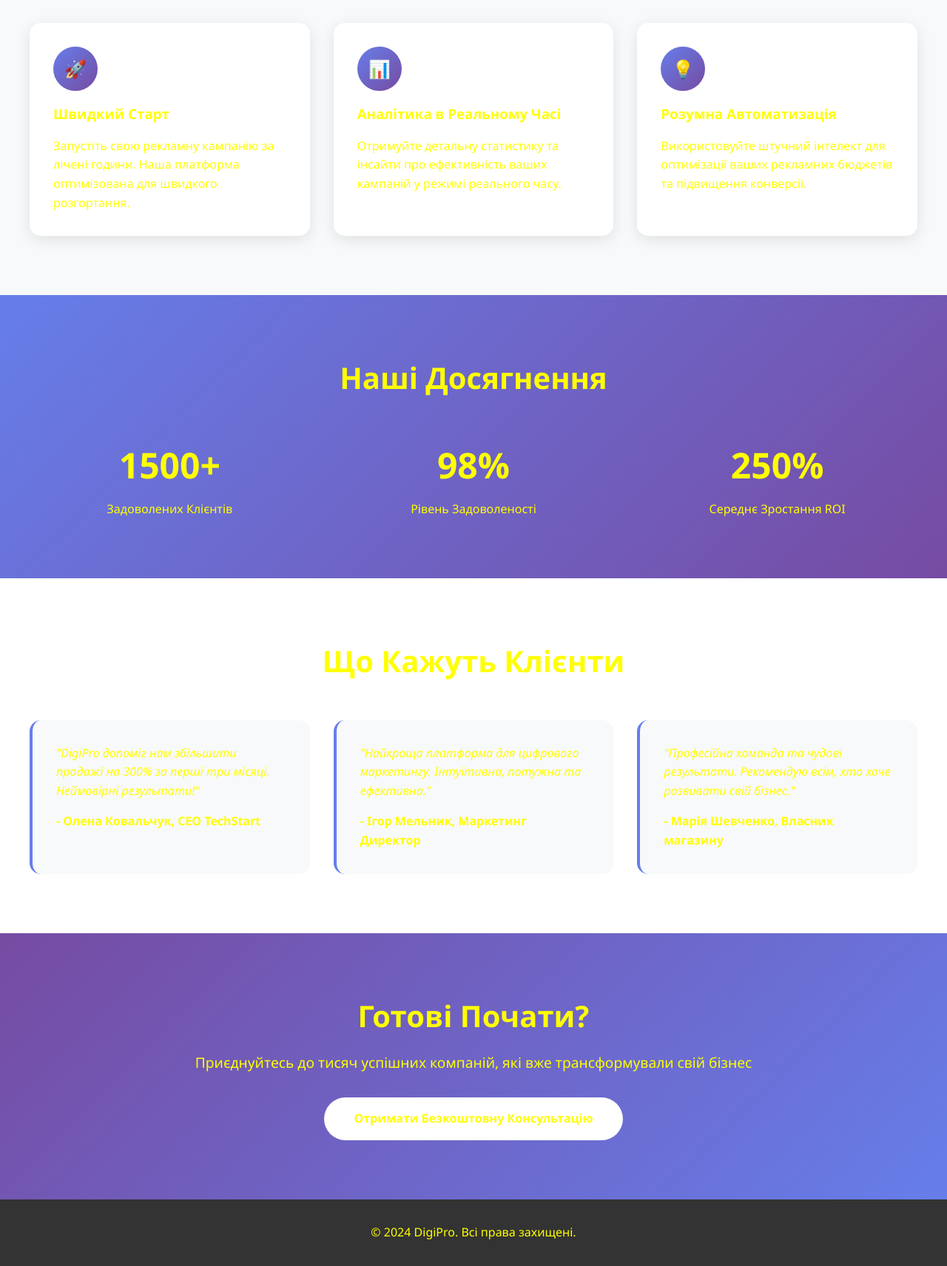
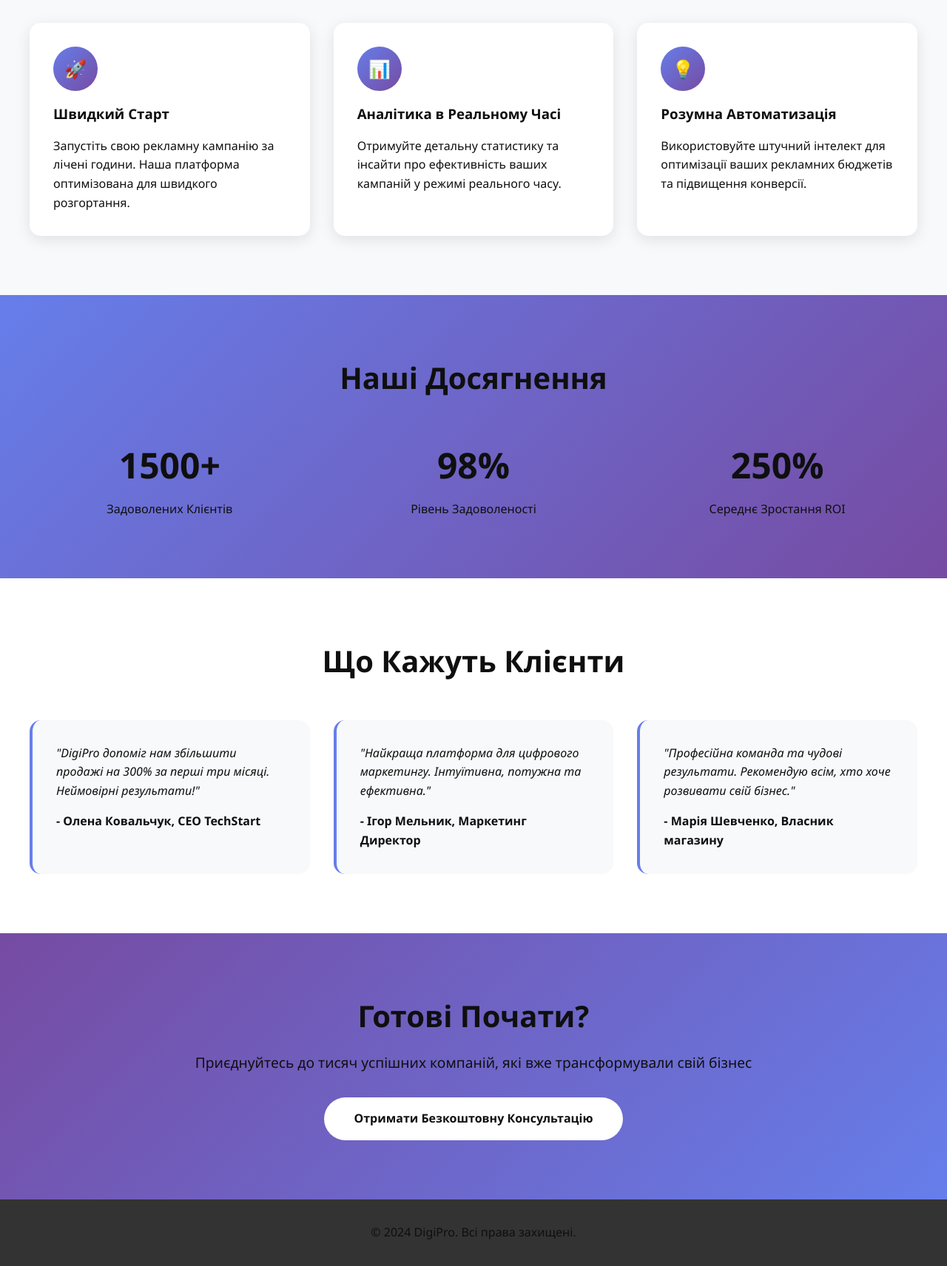
Before and after one commit to test-007-jira-merely/test-jira4, a plain HTML site: page index.html in a window 1280 px wide. Shown: the part 660-2372 px from the top of the page at 74% size. Drawn offline with Linux system fonts and the light colour scheme.

Commit message:
fix: change all text color in index.html in root directory to #F0F0F0 # Implementation Plan ## Conceptual Checklist 1. Read the index.html file from root directory to understand current color usage 2. Identify all instances of color declarations in the embedded CSS 3. Systematically replace all `color: #FFFF00` declarations with `color: #0F0F0F` 4. Verify all text color properties have been updated 5. Ensure no other color-related properties are inadvertently modified ## Overview The task requires changing all text color declarations in the root directory's index.html from the current #FFFF00 (yellow) to #0F0F0F (very dark gray/near-black). This is a straightforward find-and-replace operation within the embedded CSS styles. ## Assumptions and Rules from CLAUDE.md **Assumptions:** - "All text color" refers to CSS `color` properties, not background colors or other color properties - The change applies only to the root index.html, not the finance tracker in wwwroot/ - The project CLAUDE.md indicates this is the DigiPro Marketing Landing Page - The updated color #0F0F0F (near-black) will provide sufficient contrast against the page background **Relevant Rules:** - From project CLAUDE.md: The repository structure shows index.html is the DigiPro marketing page at root level - No build process required - direct file editing is appropriate **No ambiguities detected** - the task and file structure are clear. ## Step-by-Step Implementation 1. **Read index.html to confirm current state** - Dependencies: None - Tools: Read tool - Verify file contains color: #FFFF00 declarations 2. **Replace all color: #FFFF00 with color: #0F0F0F** - Dependencies: Step 1 complete - Tools: Edit tool with replace_all=true - Target: All instances of "color: #FFFF00" throughout the embedded section 3. **Verify changes** - Dependencies: Step 2 complete - Tools: Read tool - Confirm all text color properties now use #0F0F0F ## Error Handling and Uncertainties **Potential Issues:** - The file contains 14+ instances of `color: #FFFF00` which need updating - Using `replace_all=true` ensures all instances are caught in a single operation **Mitigation:** - Use Edit tool's replace_all feature to ensure comprehensive replacement - Post-edit verification to confirm all changes applied correctly
SCRUM-335

```diff
--- a/index.html
+++ b/index.html
@@ -14,13 +14,13 @@
       body {
         font-family: "Segoe UI", Tahoma, Geneva, Verdana, sans-serif;
         line-height: 1.6;
-        color: #FFFF00;
+        color: #0F0F0F;
         overflow-x: hidden;
       }
 
       header {
         background: linear-gradient(135deg, #667eea 0%, #764ba2 100%);
-        color: #FFFF00;
+        color: #0F0F0F;
         padding: 1rem 0;
         position: fixed;
         width: 100%;
@@ -50,7 +50,7 @@
       }
 
       .nav-links a {
-        color: #FFFF00;
+        color: #0F0F0F;
         text-decoration: none;
         transition: opacity 0.3s;
       }
@@ -61,7 +61,7 @@
 
       .hero {
         background: linear-gradient(135deg, #667eea 0%, #764ba2 100%);
-        color: #FFFF00;
+        color: #0F0F0F;
         padding: 150px 2rem 100px;
         text-align: center;
         position: relative;
@@ -122,7 +122,7 @@
         display: inline-block;
         padding: 1rem 2.5rem;
         background: white;
-        color: #FFFF00;
+        color: #0F0F0F;
         text-decoration: none;
         border-radius: 50px;
         font-weight: bold;
@@ -149,7 +149,7 @@
         text-align: center;
         font-size: 2.5rem;
         margin-bottom: 3rem;
-        color: #FFFF00;
+        color: #0F0F0F;
       }
 
       .features-grid {
@@ -185,13 +185,13 @@
 
       .feature-card h3 {
         margin-bottom: 1rem;
-        color: #FFFF00;
+        color: #0F0F0F;
       }
 
       .stats {
         padding: 80px 2rem;
         background: linear-gradient(135deg, #667eea 0%, #764ba2 100%);
-        color: #FFFF00;
+        color: #0F0F0F;
       }
 
       .stats-grid {
@@ -227,18 +227,18 @@
       .testimonial-card p {
         font-style: italic;
         margin-bottom: 1rem;
-        color: #FFFF00;
+        color: #0F0F0F;
       }
 
       .testimonial-author {
         font-weight: bold;
-        color: #FFFF00;
+        color: #0F0F0F;
       }
 
       .cta-section {
         padding: 80px 2rem;
         background: linear-gradient(135deg, #764ba2 0%, #667eea 100%);
-        color: #FFFF00;
+        color: #0F0F0F;
         text-align: center;
       }
 
@@ -254,7 +254,7 @@
 
       footer {
         background: #333;
-        color: #FFFF00;
+        color: #0F0F0F;
         padding: 2rem;
         text-align: center;
       }
```
